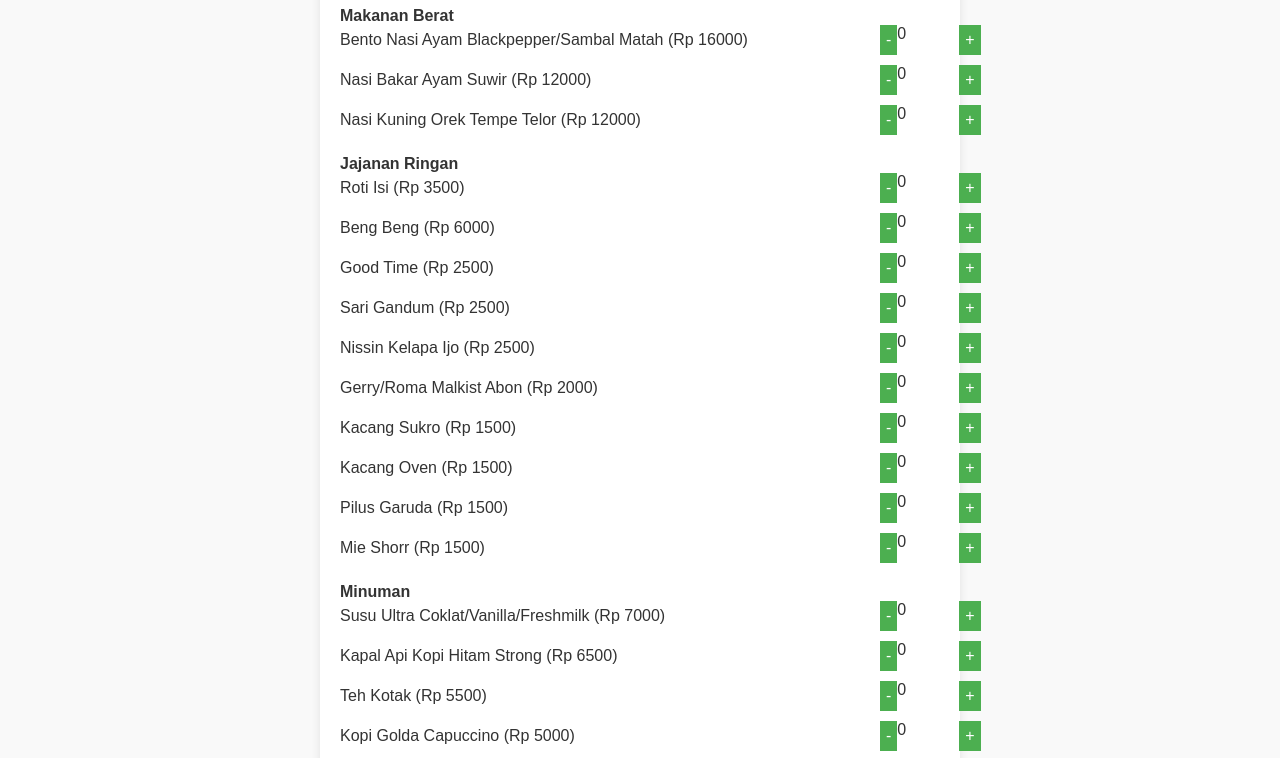
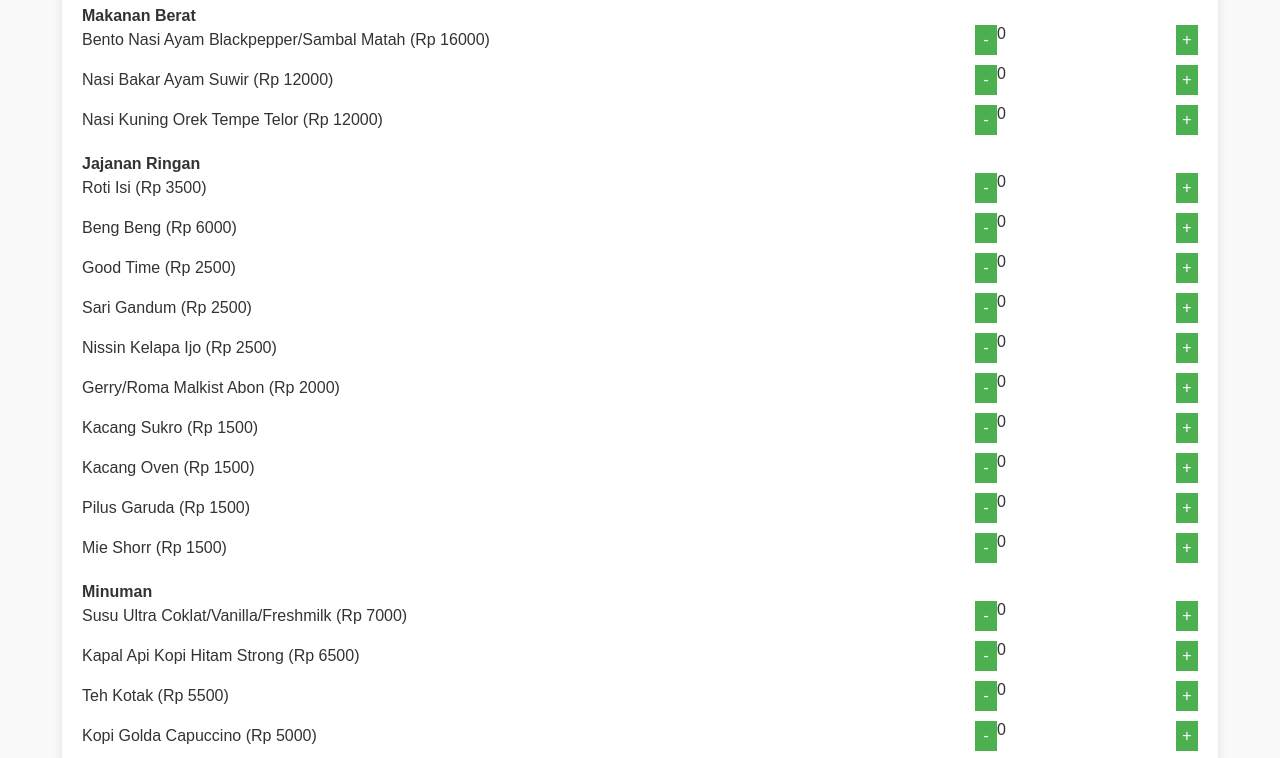
Before and after one commit to fariqrahmani/kiosrahmani, a plain HTML site: page index.html in a window 1280 px wide. Shown: the part 113-871 px from the top of the page. Drawn offline with Linux system fonts and the light colour scheme.

Commit message:
Update index.html

```diff
--- a/index.html
+++ b/index.html
@@ -18,7 +18,7 @@
         }
 
         .container {
-            max-width: 600px;
+            max-width: 90%;
             margin: auto;
             background: #fff;
             padding: 20px;
@@ -38,12 +38,12 @@
         }
 
         .item span {
-            flex: 0 0 90%; /* Memberikan lebar relatif 80% untuk teks */
+            flex: 0 0 80%; /* Memberikan lebar relatif 80% untuk teks */
             word-wrap: break-word; /* Mencegah teks keluar dari area */
         }
 
         .item div {
-            flex: 0 0 10%; /* Memberikan lebar relatif 20% untuk tombol */
+            flex: 0 0 20%; /* Memberikan lebar relatif 20% untuk tombol */
             display: flex;
             justify-content: space-around; /* Memberikan jarak antar tombol */
         }
```
